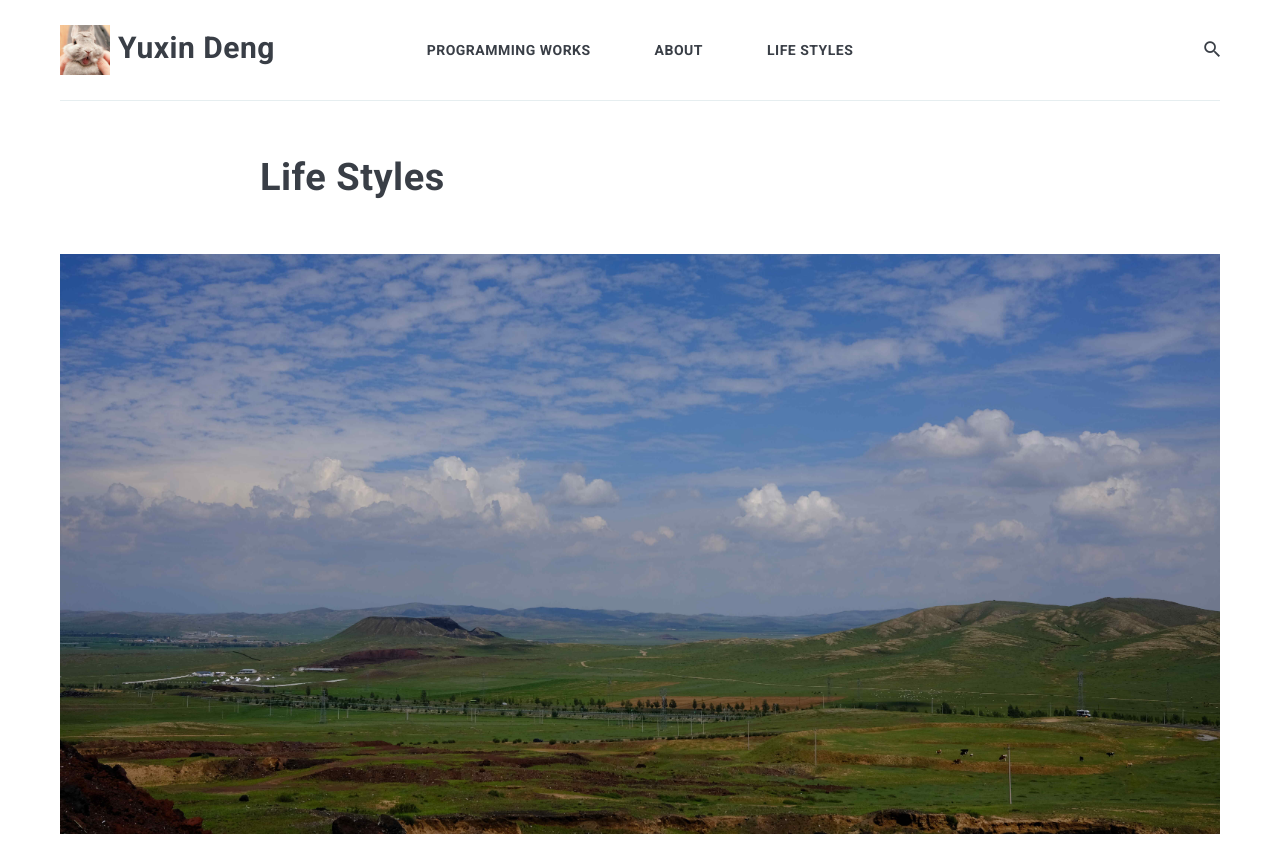
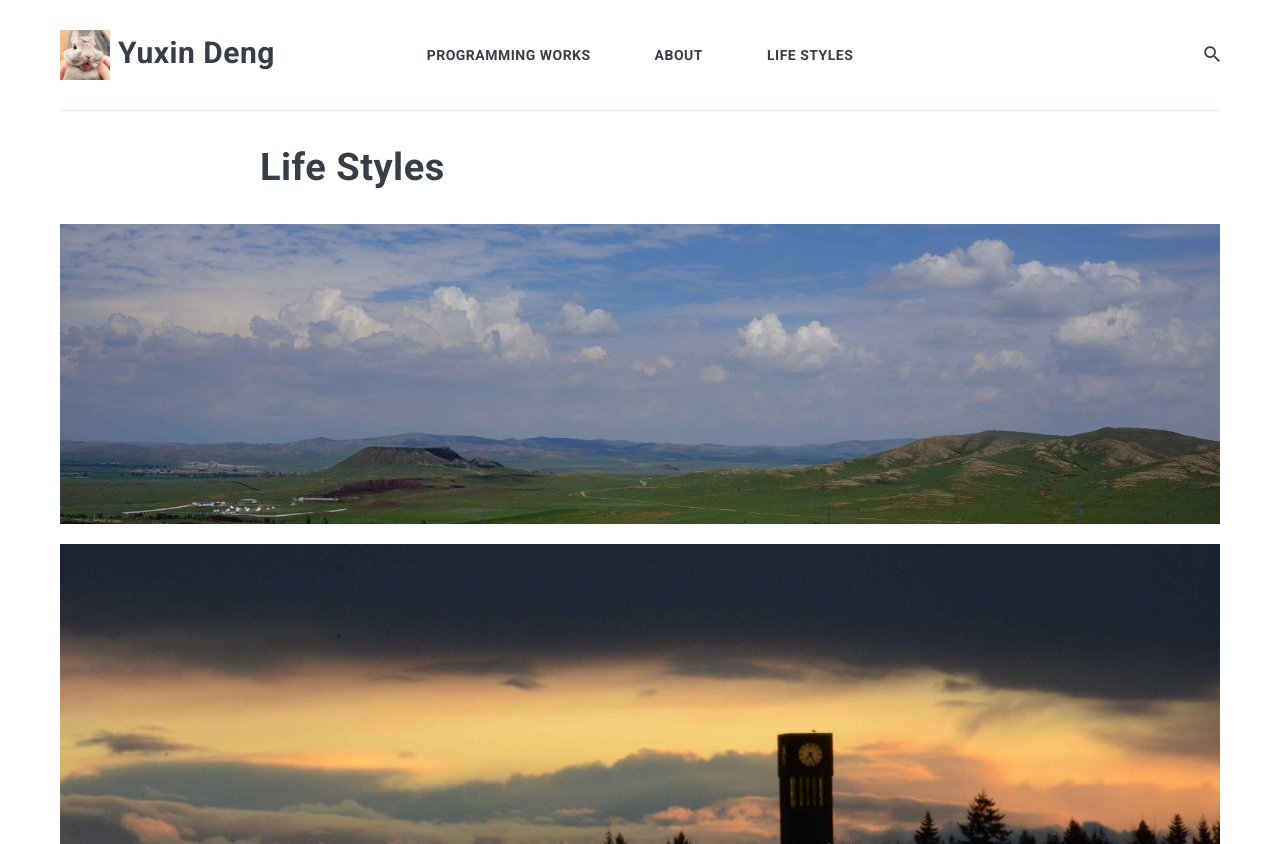
Before and after one commit to yuxin-d/yuxin-d.github.io, a Jekyll site: the page built from _pages/lifestyles.md, in a window 1280 px wide. Shown: the top 844 px of the page. Built offline with Jekyll 4.4.1, drawn with Linux system fonts in a browser that asks for light colours; nearby versions of some CDN libraries; grey boxes are pictures that could not be loaded.

Commit message:
change var

```diff
--- a/_data/settings.yml
+++ b/_data/settings.yml
@@ -11,7 +11,7 @@ author:
   name: Yuxin Deng
   image: 01.jpg
   greeting: <h2>Programming Works</h2>
-  bio: Designs, talks, and writes about web develop, technology, information security <br/>Loves <a href="https://youtube.com/playlist?list=PLeb5S4wtUOpEePUWEEmVJqtGMVhvn5LWD">dance</a>, <a href="lifestyles/">food</a>, sports <br/><p>Keep learning! Enjoy life &#128048;</p>
+  bio: Designs, talks, and writes about web develop, technology, information security. I love <a href="https://youtube.com/playlist?list=PLeb5S4wtUOpEePUWEEmVJqtGMVhvn5LWD">dance</a>, <a href="lifestyles/">food</a>, sports <br/><p>Keep learning! Enjoy life &#128048;</p>
 
 
 #-------------------------------
--- a/_sass/3-modules/_header.scss
+++ b/_sass/3-modules/_header.scss
@@ -1,6 +1,6 @@
 .header {
   position: relative;
-  height: 100px;
+  height: 110px;
 
   .header__overlay {
     position: fixed;
--- a/_sass/3-modules/_hero.scss
+++ b/_sass/3-modules/_hero.scss
@@ -67,7 +67,7 @@
     }
 
     .hero__image {
-      margin-bottom: 20px;
+      margin-bottom: 5px;
 
       img {
         box-shadow: none;
--- a/_sass/4-layouts/_page-home.scss
+++ b/_sass/4-layouts/_page-home.scss
@@ -2,7 +2,7 @@
   position: relative;
   margin-bottom: 80px;
   font-size: 14px;
-  line-height: 24px;
+  line-height: 18px;
   letter-spacing: 1px;
   text-transform: uppercase;
   font-weight: normal;
--- a/_sass/4-layouts/_page.scss
+++ b/_sass/4-layouts/_page.scss
@@ -1,5 +1,5 @@
 .page-title-box {
-  padding: 50px 0;
+  padding: 30px 0;
   border-top: 1px solid $light-gray;
 
   .page-title {
@@ -9,7 +9,7 @@
   }
 
   @media only screen and (max-width: $mobile) {
-    padding: 40px 0;
+    padding: 30px 0;
 
     .page-title {
       font-size: 38px;
@@ -30,7 +30,7 @@
       display: table;
       width: 100%;
       min-height: 300px;
-      padding-top: 50%;
+      padding-top: 25%;
     }
   }
 }
```
